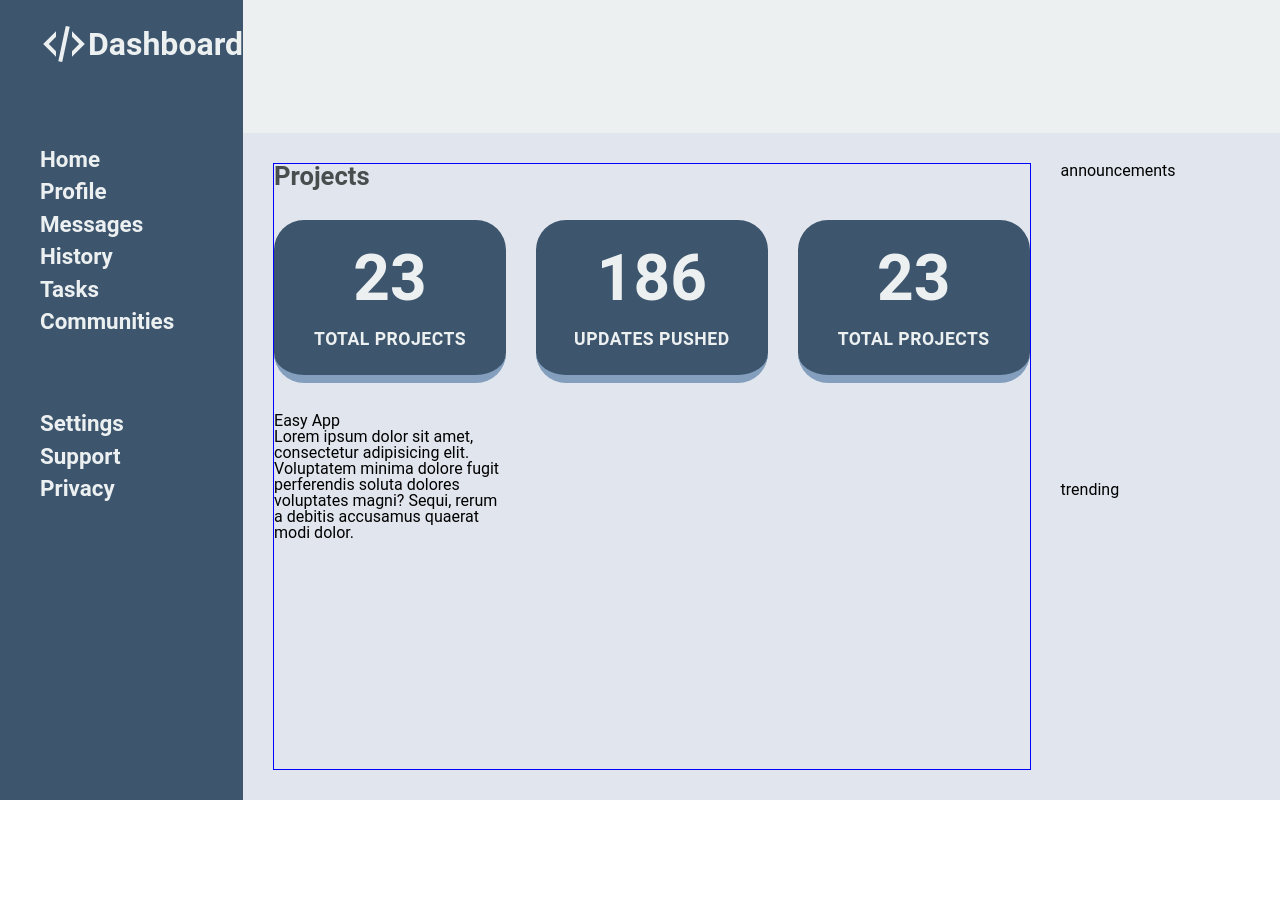
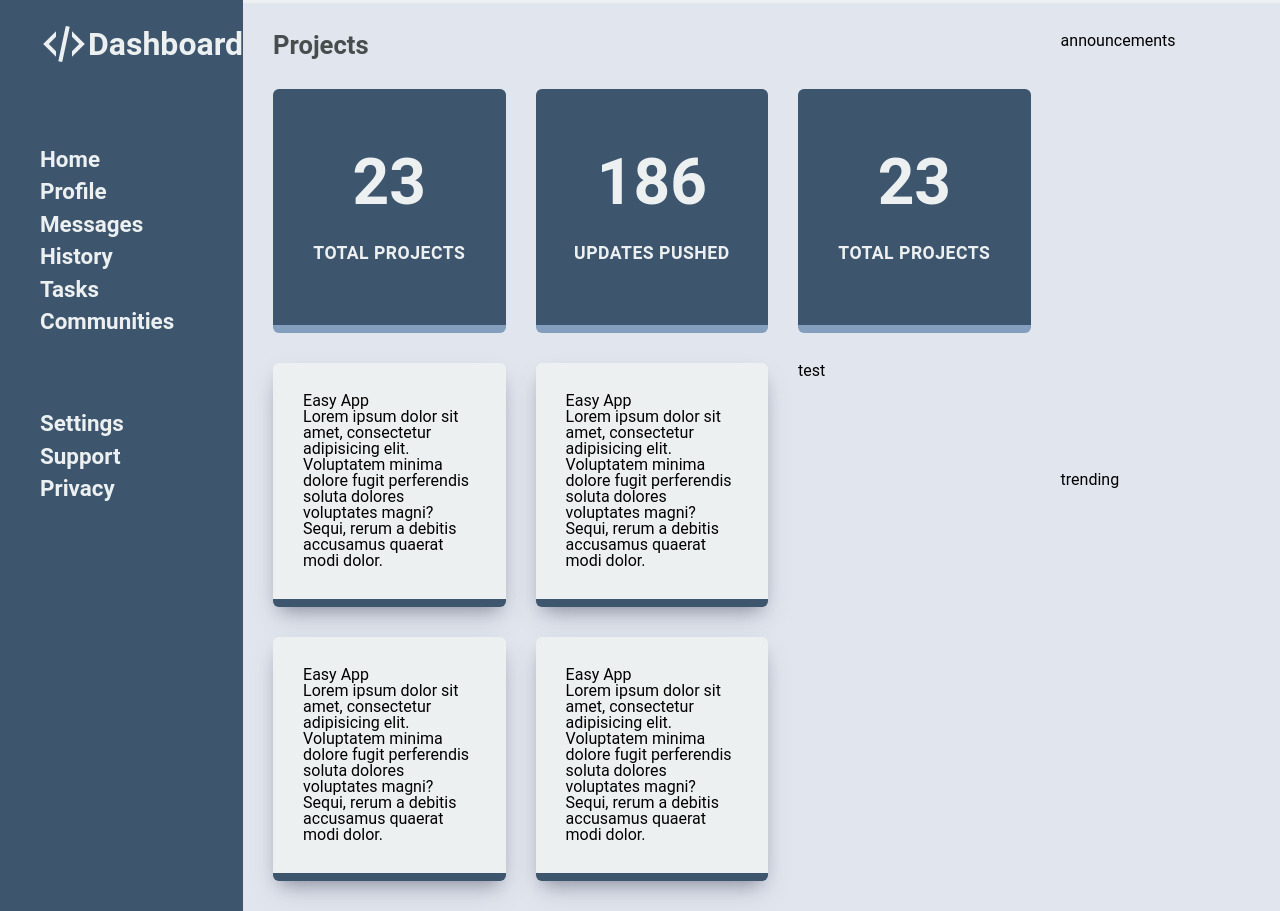
Before and after one commit to Jaylonnet/odin-admin-dashboard, a plain HTML site: page index.html in a window 1280 px wide. Before the commit the page ends 800 px from the top, so only its background shows below. Drawn offline with Linux system fonts and the light colour scheme.

Commit message:
styling for project cards

```diff
--- a/index.html
+++ b/index.html
@@ -64,6 +64,30 @@
                         dolor.
                     </p>
                 </div>
+                <div class="project">
+                    <h3>Easy App</h3>
+                    <p>Lorem ipsum dolor sit amet, consectetur adipisicing elit. Voluptatem minima dolore fugit
+                        perferendis soluta dolores voluptates magni? Sequi, rerum a debitis accusamus quaerat modi
+                        dolor.
+                    </p>
+                </div>
+                <div class="project">
+                    <h3>Easy App</h3>
+                    <p>Lorem ipsum dolor sit amet, consectetur adipisicing elit. Voluptatem minima dolore fugit
+                        perferendis soluta dolores voluptates magni? Sequi, rerum a debitis accusamus quaerat modi
+                        dolor.
+                    </p>
+                </div>
+                <div class="project">
+                    <h3>Easy App</h3>
+                    <p>Lorem ipsum dolor sit amet, consectetur adipisicing elit. Voluptatem minima dolore fugit
+                        perferendis soluta dolores voluptates magni? Sequi, rerum a debitis accusamus quaerat modi
+                        dolor.
+                    </p>
+                </div>
+                <div id="project-options">
+                    test
+                </div>
             </div>
             <div id="announements">announcements</div>
             <div id="trending">trending</div>
--- a/style.css
+++ b/style.css
@@ -107,7 +107,6 @@ body {
 
 .projects {
 	grid-row: 1 / 3;
-	border: 1px solid blue;
 	display: grid;
 	grid-template-columns: repeat(3, 1fr);
 	grid-template-rows: auto  repeat(3, 1fr);
@@ -121,16 +120,24 @@ body {
 	color: #484e4e;
 }
 
+.project {
+	background: #ecf0f1;
+	border-radius: 6px;
+	border-bottom: 8px solid #3d556d;
+	box-shadow: rgba(50, 50, 93, 0.25) 0px 13px 27px -5px, rgba(0, 0, 0, 0.3) 0px 8px 16px -8px;
+	padding: 30px;
+}
+
 .project-stat {
 	background: #3d556d;
-	border-radius: 30px;
+	border-radius: 6px;
 	border-bottom: 8px solid #839fbd;
 	color: #ecf0f1;
 	display: flex;
 	justify-content: center;
 	flex-direction: column;
 	align-items: center;
-	gap: 20px;
+	gap: 30px;
 	font-weight: 700;
 	text-transform: uppercase;
 }
@@ -143,3 +150,8 @@ body {
 	font-size: 1.1rem;
 	letter-spacing: 0.5px;
 }
+
+#project-options {
+	grid-column: 3 / 4;
+	grid-row: 3 / 4;
+}
```
